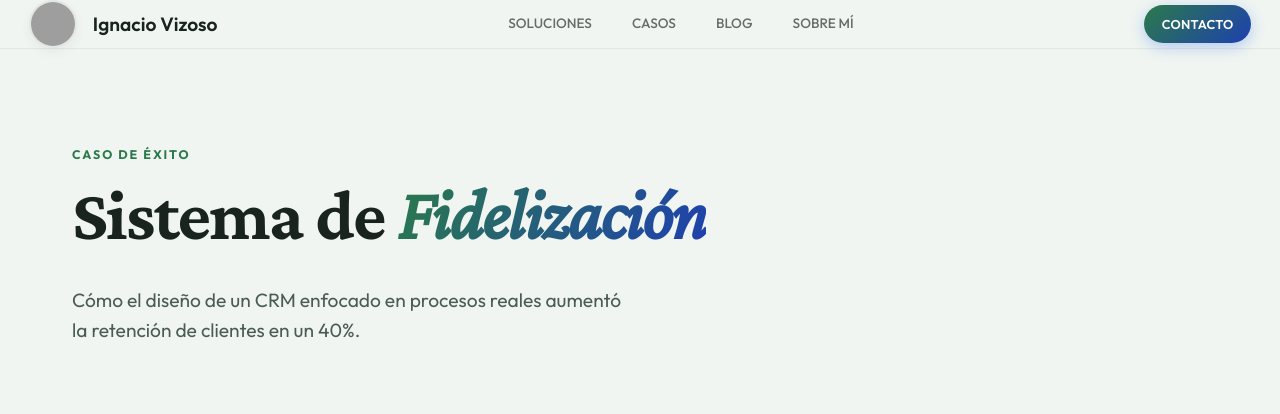
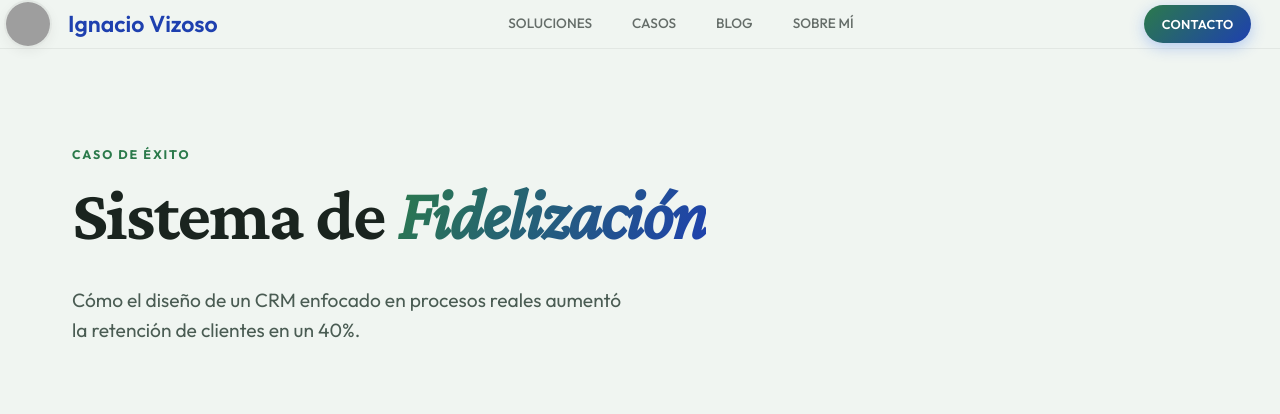
Before and after one commit to Infodumper/landing_ignacio_vm, a PHP site: page /casos/crm-fidelizacion.html in a window 1280 px wide. Shown: the top 414 px of the page. Run offline with PHP 8.4, Linux system fonts and the light colour scheme; grey boxes are pictures that could not be loaded.

Commit message:
UI: Logo and name aligned left, increased font size and blue color

```diff
--- a/styles/human.css
+++ b/styles/human.css
@@ -144,7 +144,7 @@ section { padding: 4rem 0; }
 .nav-container {
     max-width: 100%;
     margin: 0 auto;
-    padding: 0 1.8rem; /* 5px más a la derecha y sin margen vertical */
+    padding: 0 1.8rem 0 0.25rem; /* Casi pegado al borde izquierdo */
     display: flex;
     justify-content: space-between;
     align-items: center;
@@ -155,9 +155,9 @@ section { padding: 4rem 0; }
     align-items: center;
     gap: 1rem;
     text-decoration: none;
-    color: var(--text-primary); /* Restaurado a claro */
+    color: #1e40af; /* Azul usado en el gradiente de botones */
     font-weight: 600;
-    font-size: 1.2rem;
+    font-size: 1.44rem;
     white-space: nowrap;
 }
 .logo-img {
```
